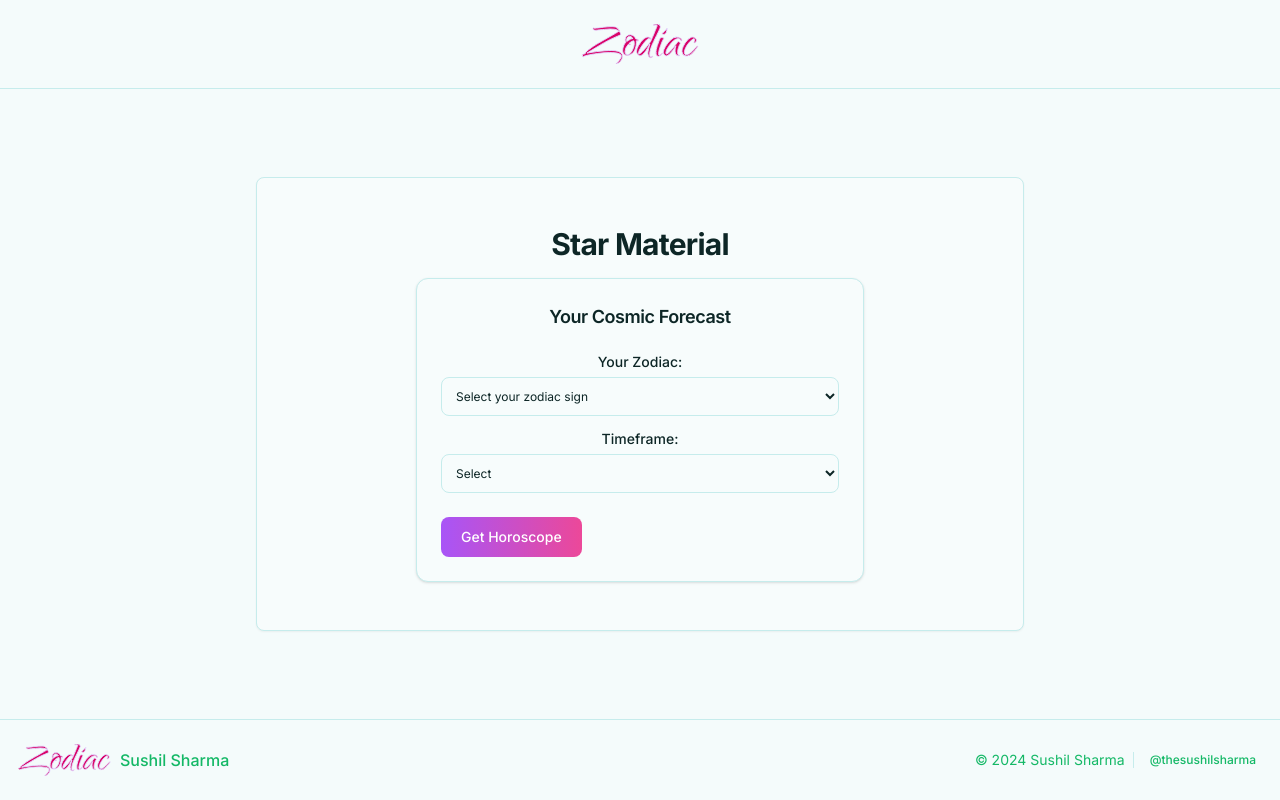
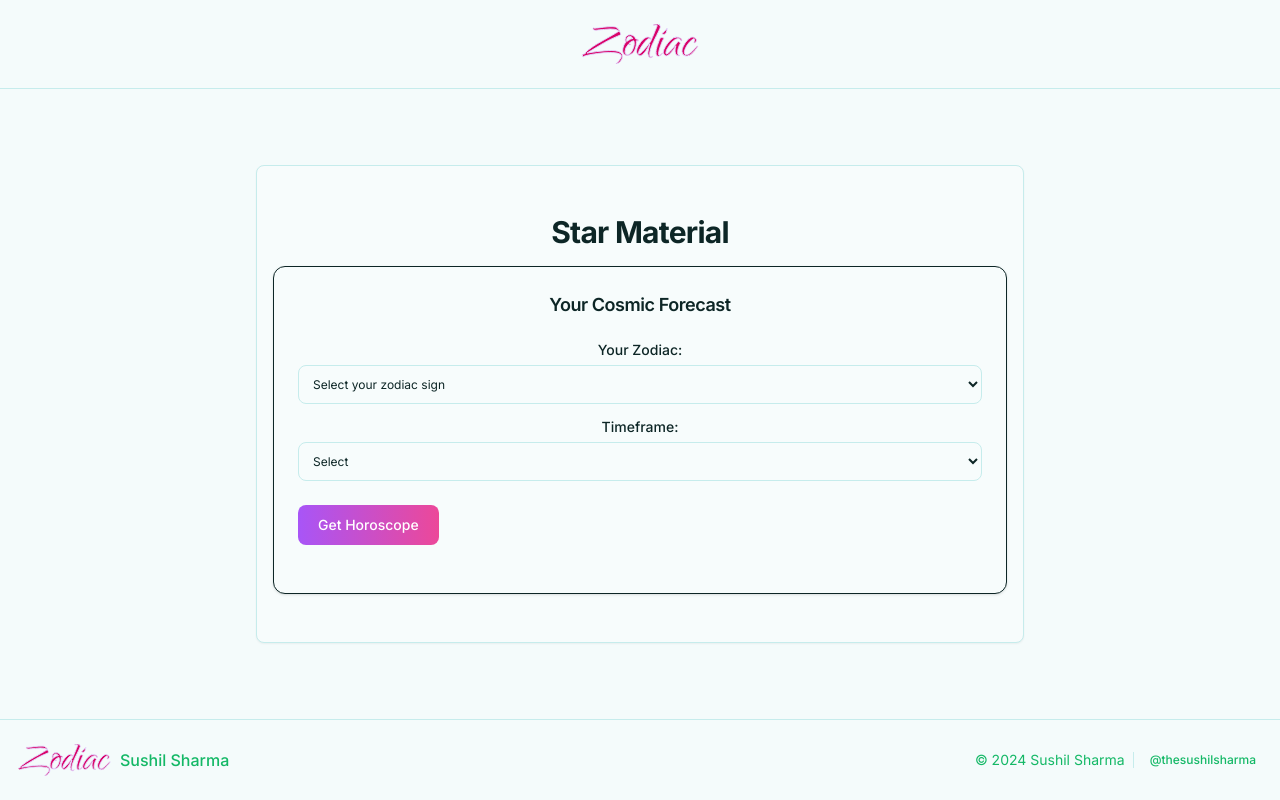
Before and after one commit to thesushilsharma/Zodiac, a Next.js app: page / in a window 1280 px wide. Built offline with nearby package versions, Linux system fonts and the light colour scheme.

Commit message:
adding some debug

```diff
--- a/src/components/Horoscope.tsx
+++ b/src/components/Horoscope.tsx
@@ -4,7 +4,13 @@ import React, { useState } from "react";
 import { FormEvent } from "react";
 import SubmitBtn from "@/components/SubmitBtn";
 import HoroscopePost from "@/components/HoroscopePost";
-import { Card, CardContent, CardHeader, CardTitle } from "./ui/card";
+import {
+  Card,
+  CardContent,
+  CardFooter,
+  CardHeader,
+  CardTitle,
+} from "./ui/card";
 import { Label } from "./ui/label";
 
 function Horoscope() {
@@ -56,12 +62,12 @@ function Horoscope() {
   return (
     <section className="w-full py-12">
       <div className="container mx-auto px-4 space-y-6">
-        <div className="flex flex-col items-center justify-center space-y-4">
+        <div className="flex flex-col items-center justify-center space-y-4 border-foreground">
           <h1 className="text-2xl font-bold tracking-tight md:text-3xl">
             Star Material
           </h1>
 
-          <Card className="w-full max-w-md mx-auto">
+          <Card className="w-full border-foreground">
             <CardHeader>
               <CardTitle className="text-center text-lg">
                 Your Cosmic Forecast
@@ -113,13 +119,14 @@ function Horoscope() {
                 <SubmitBtn />
               </form>
             </CardContent>
+            <CardFooter>
+              {horoscope && (
+                <div className="w-full max-w-3xl mx-auto mt-6">
+                  <HoroscopePost horoscope={horoscope} />
+                </div>
+              )}
+            </CardFooter>
           </Card>
-
-          {horoscope && (
-            <div className="w-full max-w-3xl mx-auto mt-6">
-              <HoroscopePost horoscope={horoscope} />
-            </div>
-          )}
         </div>
       </div>
     </section>
```
